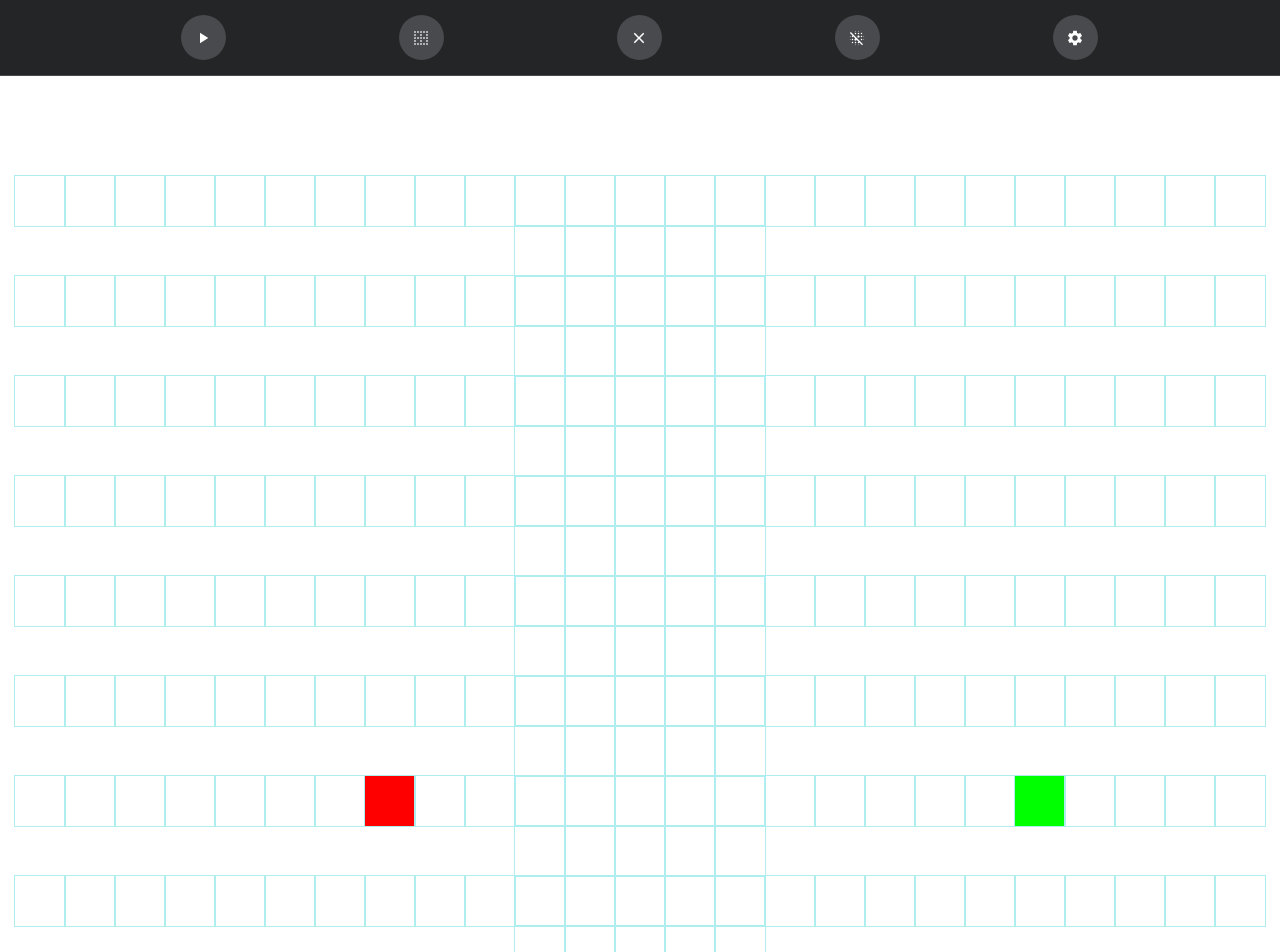
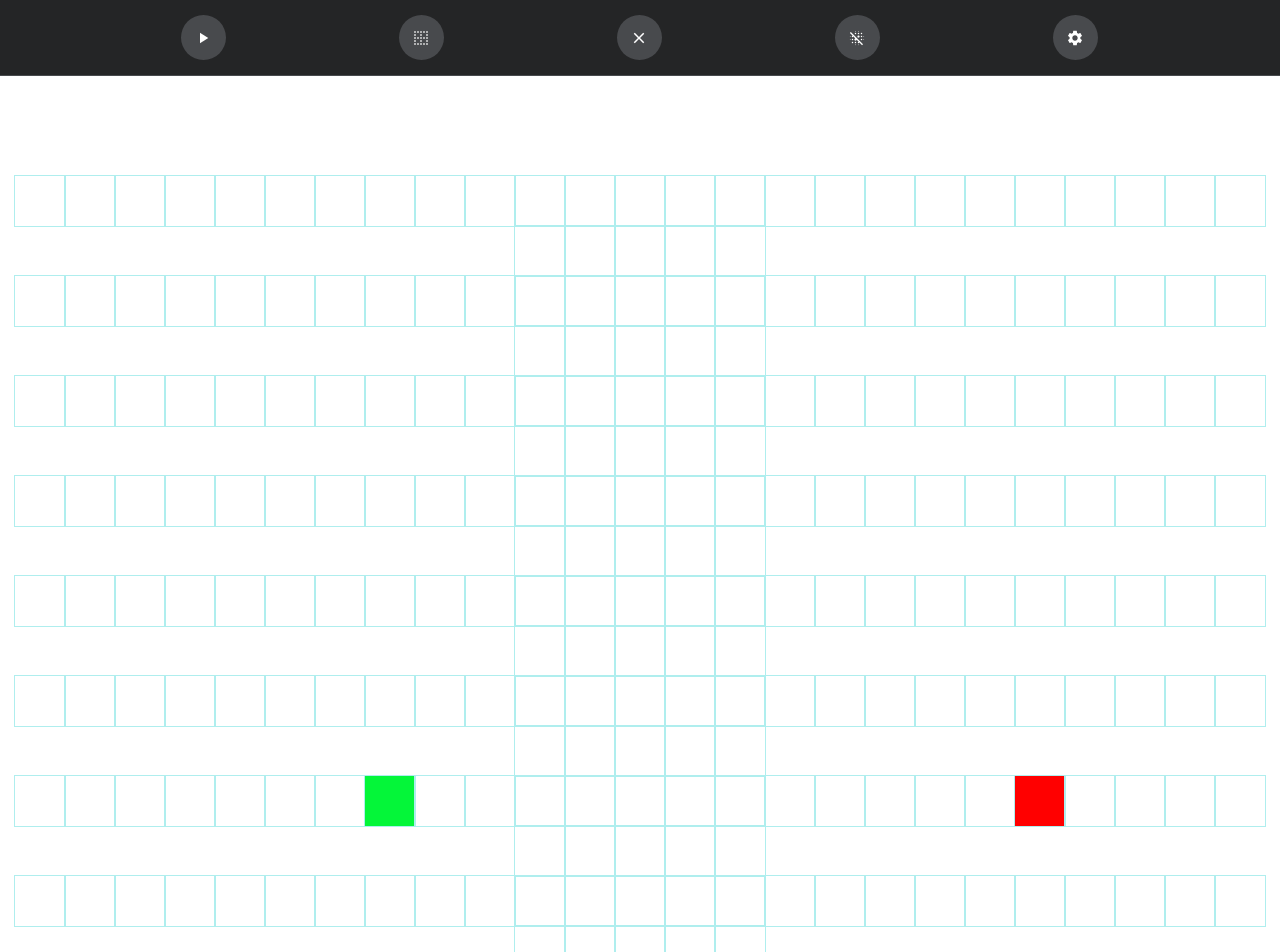
Before and after one commit to nashvincent/pathfinding-algorithm-visualizer, a React (Create React App) app: page / in a window 1280 px wide. Shown: the top 952 px of the page. Built offline with nearby package versions, Linux system fonts and the light colour scheme.

Commit message:
Fixed replay animation bug

```diff
--- a/src/App.css
+++ b/src/App.css
@@ -33,13 +33,13 @@
 }
 
 .start-node {
-  background-color: red;
+  background-color: rgb(4, 246, 57);
   animation-name: fadeIn;
   animation-duration: 1.5s;
 }
 
 .end-node {
-  background-color: lime;
+  background-color: red;
   animation-name: fadeIn;
   animation-duration: 1.5s;
 }
@@ -58,7 +58,7 @@
 @keyframes wallAnimation {
   50% {
     transform: scale(1.2);
-    background-color: rgb(12, 53, 71);
+    background-color: rgb(20, 67, 87);
   }
 
   100% {
@@ -82,22 +82,22 @@
 @keyframes visitedAnimation {
   0% {
     transform: scale(0.3);
-    background-color: rgba(0, 0, 66, 0.75);
+    background-color: rgb(0, 243, 150);
     border-radius: 100%;
   }
 
   50% {
-    background-color: rgba(17, 104, 217, 0.75);
+    background-color: rgb(0, 225, 149);
   }
 
   75% {
     transform: scale(1.2);
-    background-color: rgba(0, 217, 159, 0.75);
+    background-color: rgb(0, 207, 146);
   }
 
   100% {
     transform: scale(1);
-    background-color: rgba(0, 190, 218, 0.75);
+    background-color: rgb(4, 200, 164);
   }
 }
 
--- a/src/components/Visualizer.js
+++ b/src/components/Visualizer.js
@@ -154,7 +154,8 @@ export default function Visualizer() {
     })
   }
 
-  const visualize = () => {
+  const visualize = async () => {
+    await clearAnimations()
     let visitedNodesInOrder
     switch (currentAlg) {
       case 'dijkstra':
```
